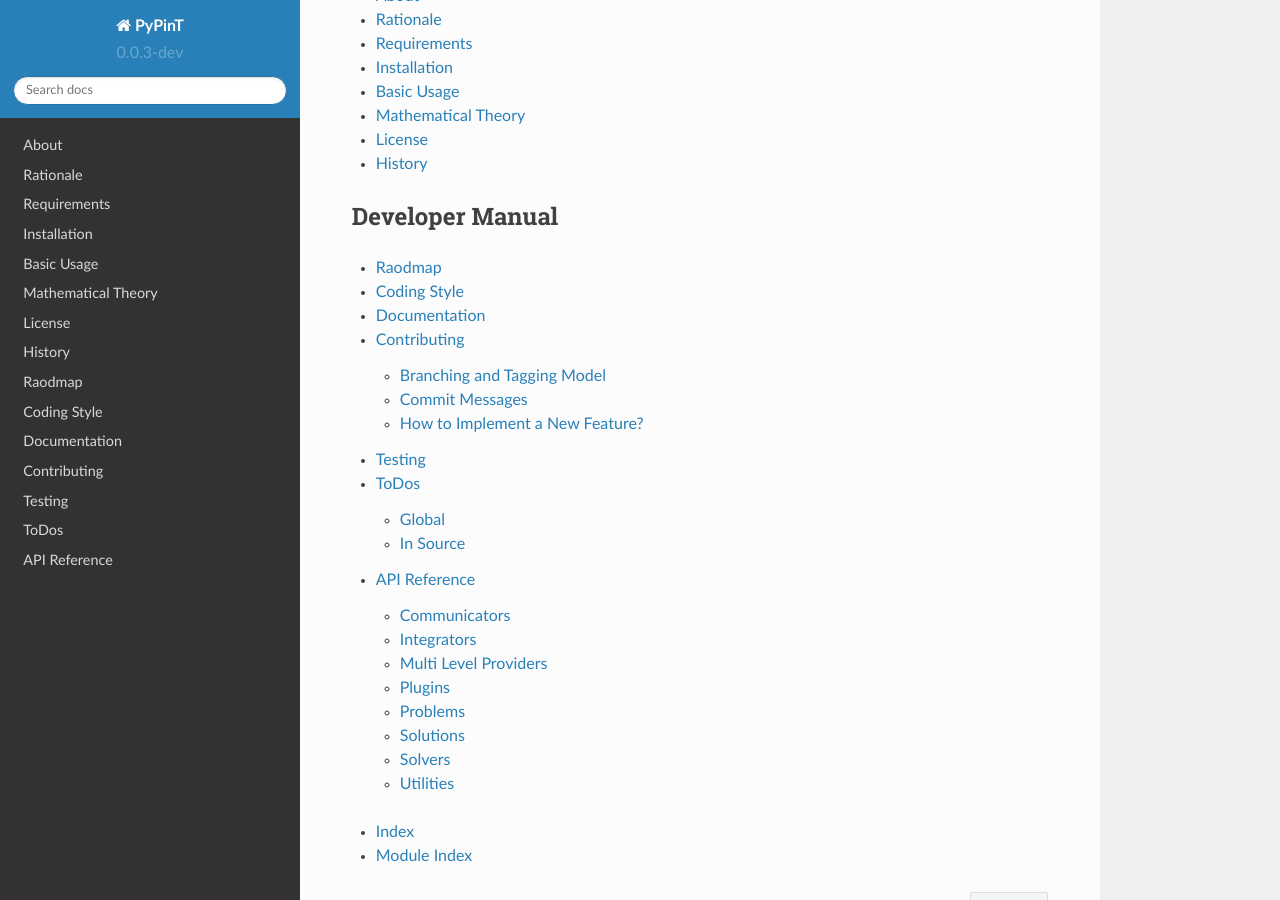
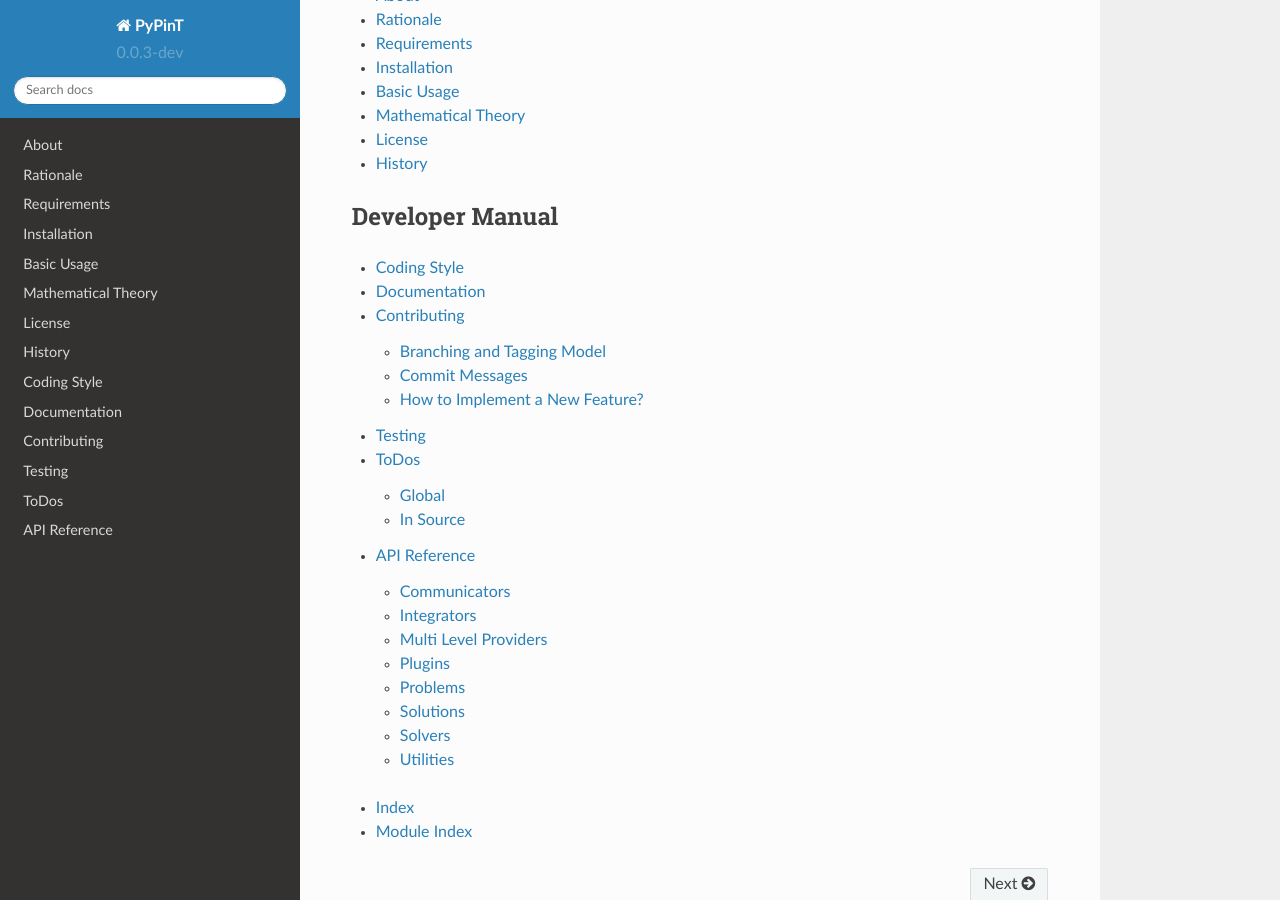
Before and after one commit to Parallel-in-Time/PyPinT, a Sphinx documentation site: the page built from doc/source/index.rst, in a window 1280 px wide and 900 px high, scrolled down 356 px. Built offline with Sphinx 7.4.7 and the Read the Docs theme 2.0.0, drawn with Linux system fonts in a browser that asks for light colours.

Commit message:
docu: remove roadmap
it's just an alias for ToDo

```diff
--- a/doc/source/development/roadmap.rst
+++ /dev/null
@@ -1,2 +0,0 @@
-Raodmap
-=======
--- a/doc/source/index.rst
+++ b/doc/source/index.rst
@@ -31,7 +31,6 @@
 .. toctree::
     :maxdepth: 2
 
-    development/roadmap
     development/coding_style
     development/documentation
     development/contributing
```
